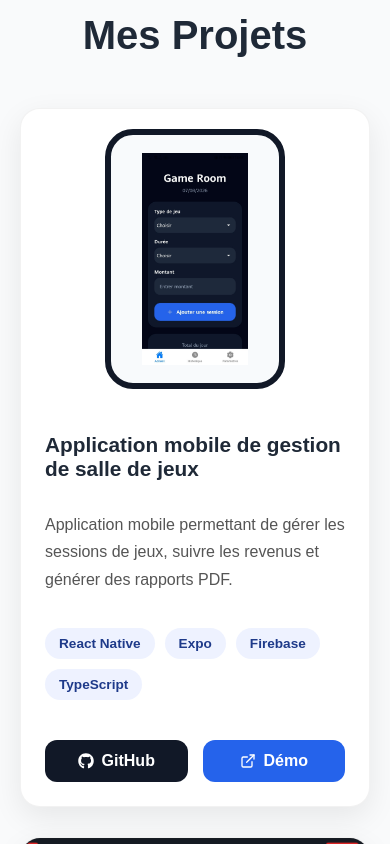
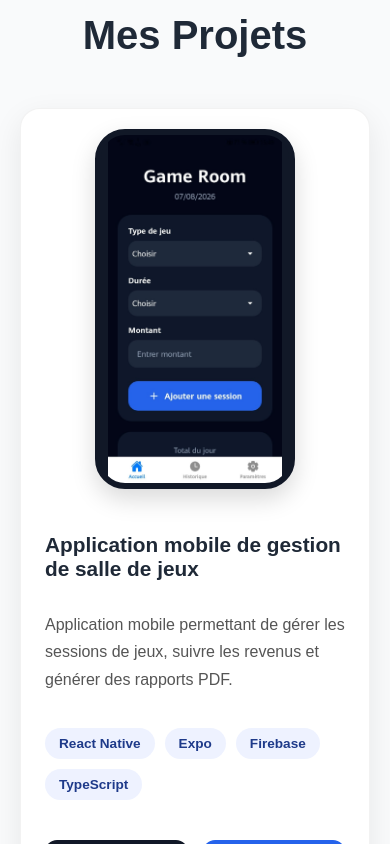
Before and after one commit to Fanajaval/mon-portfolio, a React app: page / in a window 390 px wide. Shown: the part 4840-5684 px from the top of the page. Built offline with nearby package versions, Linux system fonts and the light colour scheme; the HTML template or start-up script is replaced by a standard one.

Commit message:
amélioration cadre phone des images projet mobile

```diff
--- a/src/styles/Projects.css
+++ b/src/styles/Projects.css
@@ -42,16 +42,23 @@
 
 /* Projets mobiles */
 .mobile-image {
-  height: 260px;
+  display: block;
+
+  width: 200px;
+  height: 360px;
+
   object-fit: contain;
-  padding: 18px;
-  background: #f8fafc;
+
+  padding: 0;
+
+  background: #111827;
 
   border: 6px solid #111827;
-  border-radius: 28px;
+  border-radius: 30px;
 
-  width: 180px;
   margin: 20px auto;
+
+  box-shadow: 0 10px 25px rgba(0,0,0,0.15);
 }
 
 .project-content {
```
